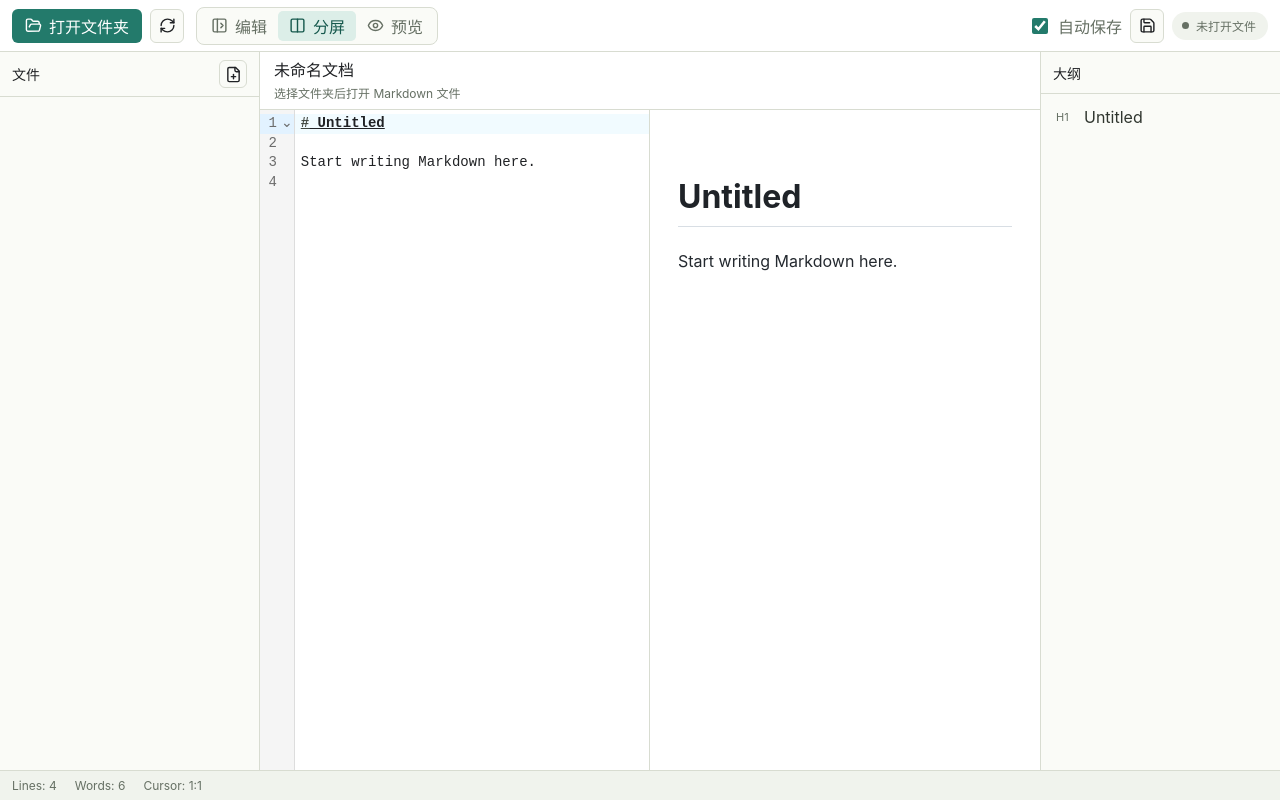
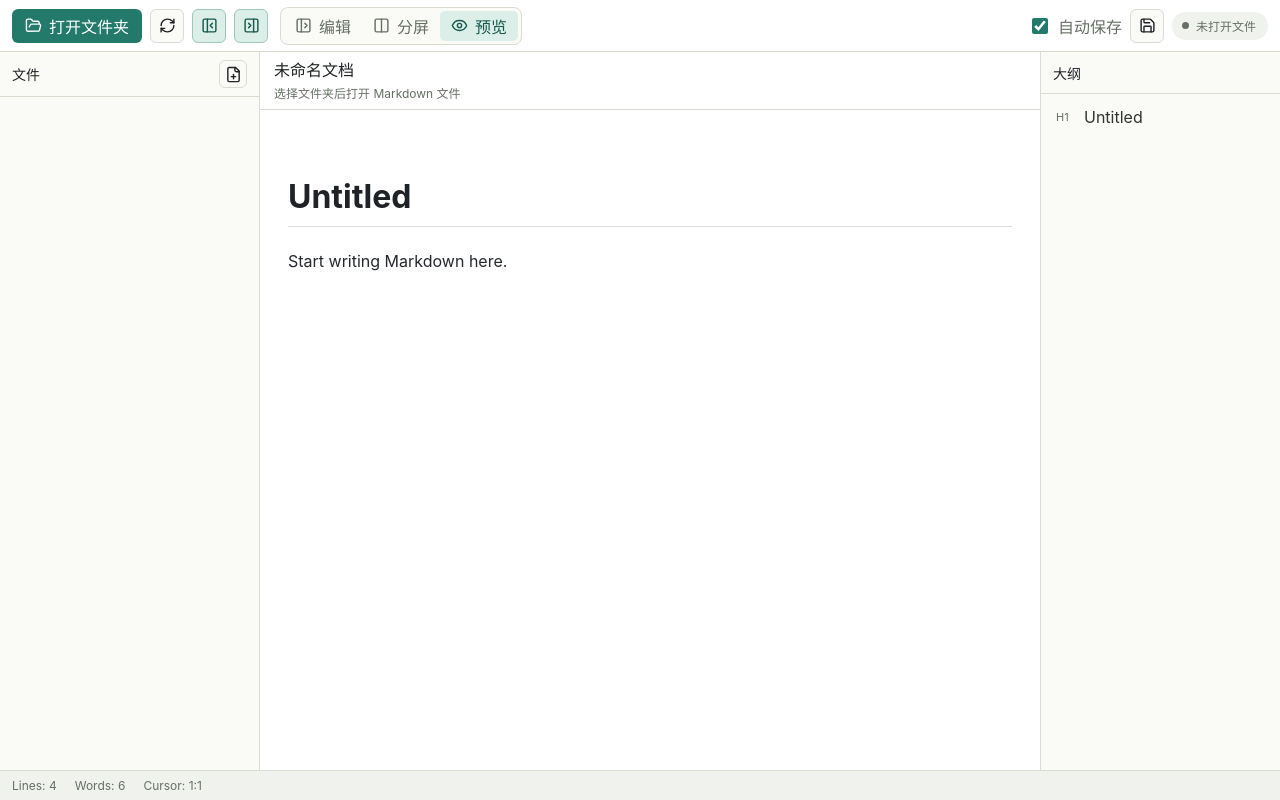
Before and after one commit to zero-g-t/markdown-studio, a website built with Vite: page editor.html in a window 1280 px wide. Built offline with nearby package versions, Linux system fonts and the light colour scheme; some packages are replaced by stand-ins of ours; what markdown-it-task-lists would draw is missing.

Commit message:
1.左侧文件目录和右侧md文件层级目录，两个侧边栏要支持隐藏 2.编辑和预览窗口，要支持只显示编辑、只显示预览、两个同时显示，默认打开的时候只显示预览 3. fix BUG:点击右侧md文件层级时，只有编辑窗口跟随跳转，预览窗口没有跟随

```diff
--- a/src/main.js
+++ b/src/main.js
@@ -17,7 +17,9 @@ import {
   Folder,
   FolderOpen,
   FolderPlus,
+  PanelLeftClose,
   PanelLeftOpen,
+  PanelRightClose,
   Pencil,
   RefreshCw,
   Save,
@@ -40,7 +42,9 @@ const studioIcons = {
   Folder,
   FolderOpen,
   FolderPlus,
+  PanelLeftClose,
   PanelLeftOpen,
+  PanelRightClose,
   Pencil,
   RefreshCw,
   Save,
@@ -111,7 +115,9 @@ class PreferenceStore {
   constructor() {
     this.storage = getStorageArea();
     this.defaults = {
-      viewMode: 'split',
+      viewMode: 'preview',
+      leftSidebar: true,
+      outlineSidebar: true,
       autosave: true,
       theme: 'light'
     };
@@ -403,6 +409,17 @@ class PreviewEngine {
       token.attrSet('rel', 'noopener noreferrer');
       return originalLinkOpen(tokens, idx, options, env, self);
     };
+
+    const originalHeadingOpen = this.md.renderer.rules.heading_open || ((tokens, idx, options, env, self) => self.renderToken(tokens, idx, options));
+    this.md.renderer.rules.heading_open = (tokens, idx, options, env, self) => {
+      const token = tokens[idx];
+      const lineNumber = token.map?.[0] + 1;
+      if (lineNumber) {
+        token.attrSet('data-source-line', String(lineNumber));
+        token.attrJoin('class', 'preview-heading');
+      }
+      return originalHeadingOpen(tokens, idx, options, env, self);
+    };
   }
 
   render(markdownSource) {
@@ -412,12 +429,24 @@ class PreviewEngine {
     }
     this.container.innerHTML = this.md.render(markdownSource);
   }
+
+  scrollToLine(lineNumber) {
+    const target = this.container.querySelector(`[data-source-line="${lineNumber}"]`);
+    if (!target) {
+      return;
+    }
+
+    target.scrollIntoView({ block: 'start', behavior: 'smooth' });
+    target.classList.add('preview-heading-flash');
+    window.setTimeout(() => target.classList.remove('preview-heading-flash'), 1200);
+  }
 }
 
 class OutlineManager {
-  constructor(container, editor) {
+  constructor(container, editor, preview) {
     this.container = container;
     this.editor = editor;
+    this.preview = preview;
     this.items = [];
   }
 
@@ -464,7 +493,10 @@ class OutlineManager {
         <span class="outline-marker">H${item.level}</span>
         <span class="outline-title">${escapeHtml(item.text)}</span>
       `;
-      button.addEventListener('click', () => this.editor.goToLine(item.lineNumber));
+      button.addEventListener('click', () => {
+        this.editor.goToLine(item.lineNumber);
+        this.preview.scrollToLine(item.lineNumber);
+      });
       entry.append(button);
       list.append(entry);
     });
@@ -577,6 +609,8 @@ class LayoutController {
   constructor(appElement) {
     this.appElement = appElement;
     this.mode = 'split';
+    this.leftSidebar = true;
+    this.outlineSidebar = true;
   }
 
   setMode(mode) {
@@ -585,6 +619,25 @@ class LayoutController {
     document.querySelectorAll('[data-mode]').forEach((button) => {
       button.classList.toggle('active', button.dataset.mode === mode);
       button.setAttribute('aria-pressed', String(button.dataset.mode === mode));
+    });
+  }
+
+  setSidebar(sidebar, visible) {
+    if (sidebar === 'left') {
+      this.leftSidebar = visible;
+      this.appElement.dataset.leftSidebar = visible ? 'visible' : 'hidden';
+    }
+    if (sidebar === 'outline') {
+      this.outlineSidebar = visible;
+      this.appElement.dataset.outlineSidebar = visible ? 'visible' : 'hidden';
+    }
+
+    document.querySelectorAll('[data-sidebar]').forEach((button) => {
+      const isActive =
+        (button.dataset.sidebar === 'left' && this.leftSidebar) ||
+        (button.dataset.sidebar === 'outline' && this.outlineSidebar);
+      button.classList.toggle('active', isActive);
+      button.setAttribute('aria-pressed', String(isActive));
     });
   }
 }
@@ -617,14 +670,16 @@ class MarkdownStudioApp {
     this.layout = new LayoutController(this.root.querySelector('.studio-shell'));
     this.editor = new EditorCore(this.root.querySelector('#editorHost'));
     this.preview = new PreviewEngine(this.root.querySelector('#previewHost'));
-    this.outline = new OutlineManager(this.root.querySelector('#outlineHost'), this.editor);
+    this.outline = new OutlineManager(this.root.querySelector('#outlineHost'), this.editor, this.preview);
     this.tree = new TreeView(this.root.querySelector('#treeHost'), {
       onOpenFile: (node) => this.openFile(node),
       onContextMenu: (event, node) => this.openContextMenu(event, node)
     });
 
     this.bindEvents();
-    this.layout.setMode(prefs.viewMode || 'split');
+    this.layout.setMode(prefs.viewMode || 'preview');
+    this.layout.setSidebar('left', prefs.leftSidebar !== false);
+    this.layout.setSidebar('outline', prefs.outlineSidebar !== false);
     this.setAutosave(this.autosave, false);
     const importedFile = await this.consumeImportedFile();
     if (importedFile) {
@@ -652,6 +707,12 @@ class MarkdownStudioApp {
             </button>
             <button id="refreshButton" class="icon-button" type="button" title="刷新目录树">
               <i data-lucide="refresh-cw"></i>
+            </button>
+            <button data-sidebar="left" class="icon-button active" type="button" title="显示或隐藏左侧文件目录">
+              <i data-lucide="panel-left-close"></i>
+            </button>
+            <button data-sidebar="outline" class="icon-button active" type="button" title="显示或隐藏右侧大纲">
+              <i data-lucide="panel-right-close"></i>
             </button>
           </div>
           <div class="segmented-control" aria-label="视图模式">
@@ -737,6 +798,21 @@ class MarkdownStudioApp {
       button.addEventListener('click', async () => {
         this.layout.setMode(button.dataset.mode);
         await this.preferences.save({ viewMode: button.dataset.mode });
+      });
+    });
+
+    this.root.querySelectorAll('[data-sidebar]').forEach((button) => {
+      button.addEventListener('click', async () => {
+        if (button.dataset.sidebar === 'left') {
+          const visible = !this.layout.leftSidebar;
+          this.layout.setSidebar('left', visible);
+          await this.preferences.save({ leftSidebar: visible });
+        }
+        if (button.dataset.sidebar === 'outline') {
+          const visible = !this.layout.outlineSidebar;
+          this.layout.setSidebar('outline', visible);
+          await this.preferences.save({ outlineSidebar: visible });
+        }
       });
     });
 
--- a/src/styles.css
+++ b/src/styles.css
@@ -122,6 +122,12 @@ button {
   background: var(--surface-muted);
 }
 
+.icon-button.active {
+  border-color: #9ec8bb;
+  background: var(--accent-soft);
+  color: var(--accent-strong);
+}
+
 button:focus-visible,
 input:focus-visible {
   outline: 2px solid var(--accent);
@@ -208,9 +214,25 @@ svg {
 
 .workspace {
   display: grid;
-  grid-template-columns: minmax(210px, 260px) minmax(0, 1fr) minmax(190px, 240px);
+  grid-template-columns:
+    var(--left-sidebar-width, minmax(210px, 260px))
+    minmax(0, 1fr)
+    var(--outline-sidebar-width, minmax(190px, 240px));
   min-height: 0;
   overflow: hidden;
+}
+
+.studio-shell[data-left-sidebar="hidden"] {
+  --left-sidebar-width: 0;
+}
+
+.studio-shell[data-outline-sidebar="hidden"] {
+  --outline-sidebar-width: 0;
+}
+
+.studio-shell[data-left-sidebar="hidden"] .sidebar,
+.studio-shell[data-outline-sidebar="hidden"] .outline-pane {
+  display: none;
 }
 
 .sidebar,
@@ -508,6 +530,12 @@ svg {
   color: var(--accent-strong);
 }
 
+.preview-heading-flash {
+  border-radius: 6px;
+  background: #fff2a8;
+  transition: background 0.2s ease;
+}
+
 .outline-list {
   display: flex;
   flex-direction: column;
```
Also changed, not shown: dist/assets/editor-B62zTRM3.js (added), dist/assets/editor-BNeNYlLc.css (added), dist/assets/editor-BSDvk7VD.js (deleted), dist/assets/editor-Bit9BjQH.css (deleted), dist/editor.html.
